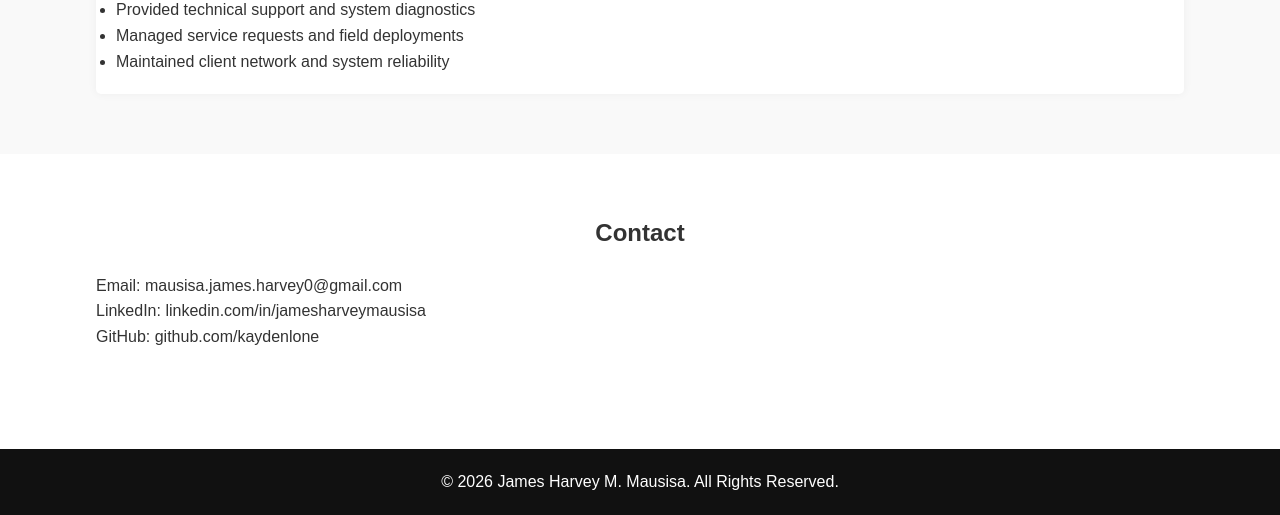
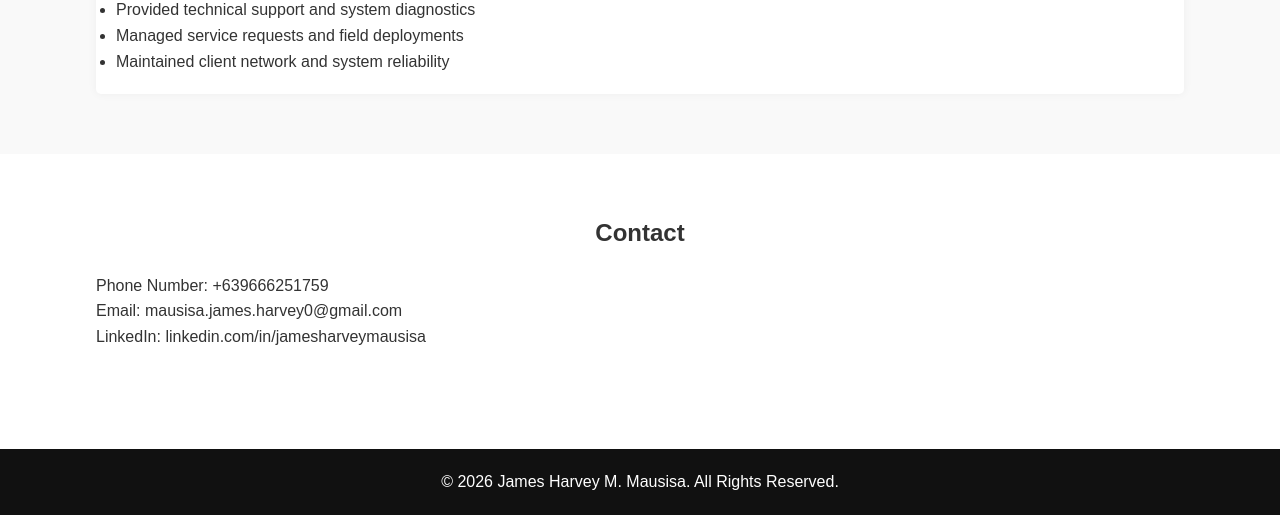
Before and after one commit to kaydenlone/kaizer-portfolio, a plain HTML site: page index.html in a window 1280 px wide. Shown: the part 1449-1964 px from the top of the page. Drawn offline with Linux system fonts and the light colour scheme.

Commit message:
Update index.html

```diff
--- a/index.html
+++ b/index.html
@@ -99,9 +99,9 @@
 <section id="contact" class="section">
     <div class="container">
         <h2>Contact</h2>
+        <p>Phone Number: +639666251759</p>
         <p>Email: mausisa.james.harvey0@gmail.com</p>
         <p>LinkedIn: linkedin.com/in/jamesharveymausisa</p>
-        <p>GitHub: github.com/kaydenlone</p>
     </div>
 </section>
 
```
